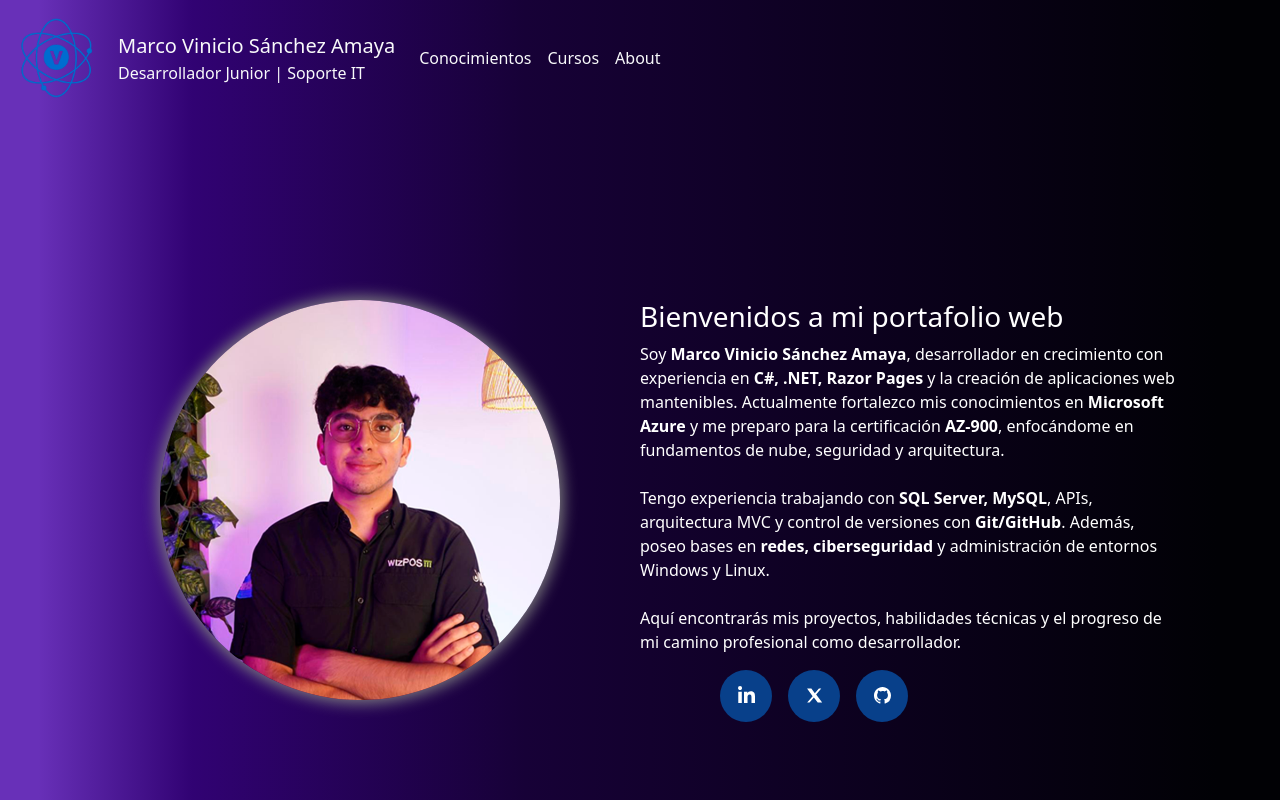
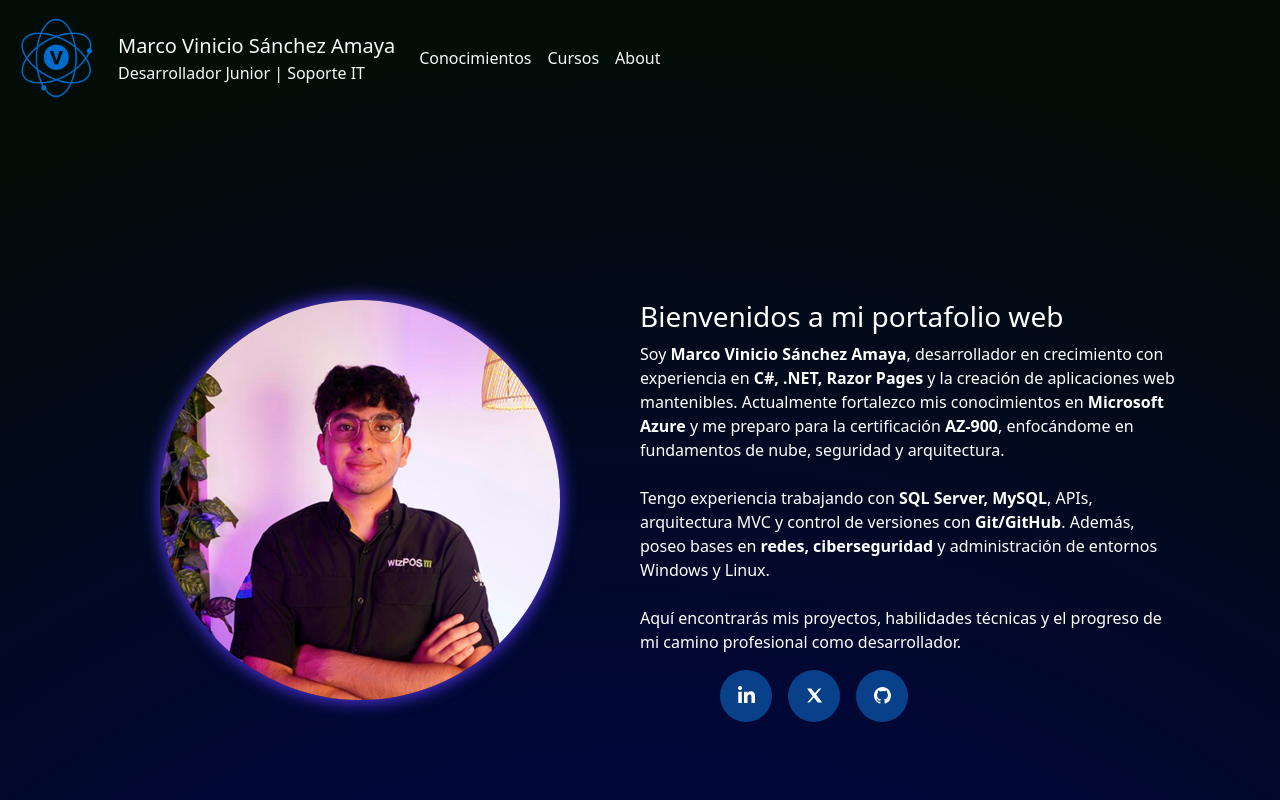
Before and after one commit to Vini-19/Vini-19, a plain HTML site: page index.html in a window 1280 px wide. Shown: the top 800 px of the page. Drawn offline with Linux system fonts and the light colour scheme.

Commit message:
cambio de colores de body

```diff
--- a/css/styles.css
+++ b/css/styles.css
@@ -2,12 +2,11 @@
 body {
   margin: 0;
   padding: 0;
-  background: linear-gradient(
-    90deg,
-    rgba(104, 48, 184, 1) 3%,
-    rgba(49, 2, 115, 1) 15%,
-    rgba(23, 1, 55, 1) 41%,
-    rgba(1, 1, 5, 1) 95%
+  background: #000075;
+  background: radial-gradient(
+    circle,
+    rgba(0, 0, 117, 1) 0%,
+    rgba(3, 13, 7, 1) 91%
   );
 }
 
@@ -16,7 +15,7 @@ body {
   margin-bottom: 10rem;
   width: 400px;
   height: 400px;
-  box-shadow: gray 0px 0px 15px 3px;
+  box-shadow: rgb(73, 48, 216) 0px 0px 15px 3px;
 }
 
 .container-bk-intro {
@@ -39,7 +38,7 @@ body {
 }
 
 @media (max-width: 1000px) {
-  .panel{
+  .panel {
     margin-bottom: 0rem;
   }
 
@@ -121,8 +120,8 @@ body {
 }
 
 /*el icono del nav para desplegar el menu*/
-.navbar-toggler-icon{
-  filter: invert(1) ;
+.navbar-toggler-icon {
+  filter: invert(1);
 }
 
 /* Color blanco para el ícono del botón móvil */
--- a/index.html
+++ b/index.html
@@ -353,7 +353,7 @@
             </div>
         </div>
     </div>
-    <footer class="bg-dark text-white py-4 mt-auto">
+    <footer class="text-white py-4 mt-auto">
         <div class="container py-4">
             <div class="row">
                 <div class="col-md-6">
```
